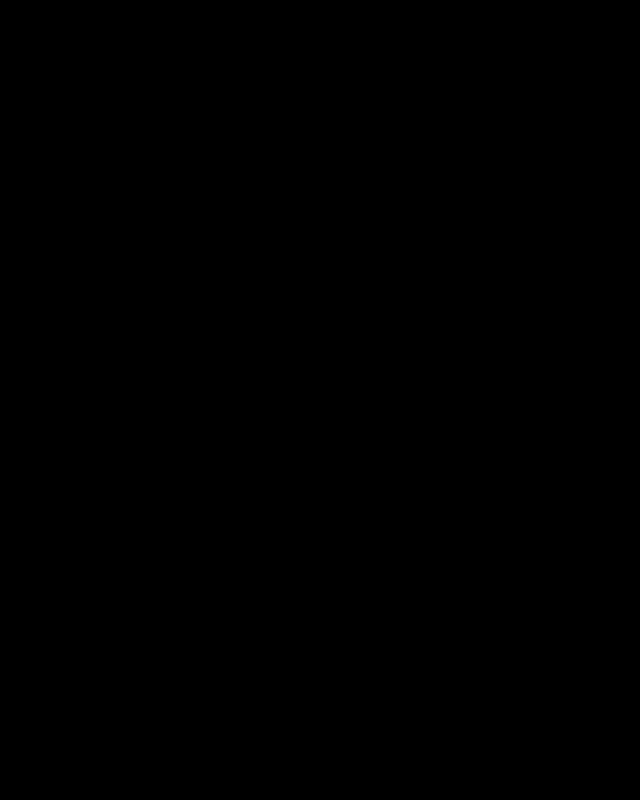
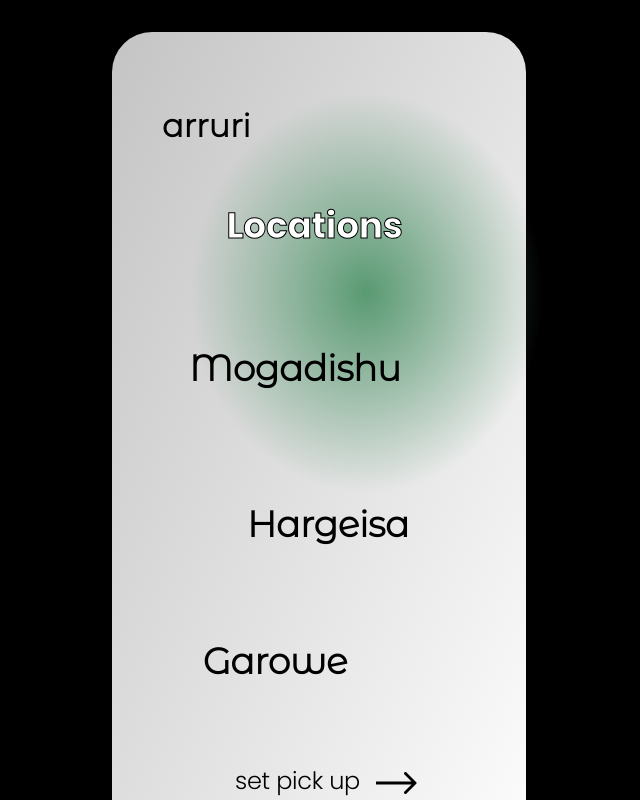
Before and after one commit to somalisintech/2021-hackathon-team-5, a React (Create React App) app in the folder client/: page /locations in a window 1280 px wide. Shown: the top 800 px of the page, without its empty margins (321-961 px from the left). Built offline with nearby package versions, Linux system fonts and the light colour scheme.

Commit message:
locations page completed

```diff
--- a/client/src/App.js
+++ b/client/src/App.js
@@ -3,6 +3,7 @@
 import Home from "./pages/Home";
 import About from "./pages/About";
 import AboutServices from "./pages/AboutServices";
+import Locations from "./pages/Locations";
 // import English from "./pages/English";
 // import Somali from "./pages/Somali";
 function App() {
@@ -12,6 +13,8 @@
         <Route path="/" exact component={Home} />
         <Route path="/about" component={About} />
         <Route path="/about-services" component={AboutServices} />
+        <Route path="/locations" component={Locations} />
+
         {/* <Route path="/english" component={English} />
         <Route path="/somali" exact component={Somali} /> */}
       </Switch>
--- a/client/src/pages/Locations.js
+++ b/client/src/pages/Locations.js
@@ -0,0 +1,26 @@
+import React from "react";
+import "../styles/Locations.css";
+const Locations = () => {
+  return (
+    <div className="body">
+      <div className="about-container">
+        <div className="services-logo">arruri</div>
+        <div className="locations-container"></div>
+        <div className="locations-header">Locations</div>
+
+        <div className="location1">Mogadishu</div>
+        <div className="location2">Hargeisa</div>
+        <div className="location3">Garowe</div>
+        <div className="locations-set">set pick up</div>
+        <div
+          className="locations-arrow"
+          onClick={() => {
+            window.location.href = "http://localhost:3001/sign-in";
+          }}
+        ></div>
+      </div>
+    </div>
+  );
+};
+
+export default Locations;
--- /dev/null
+++ b/client/src/styles/Locations.css
@@ -0,0 +1,124 @@
+@font-face {
+  font-family: poppins-bold;
+  src: url("../assets/fonts/Poppins/Poppins-Bold.ttf");
+}
+@font-face {
+  font-family: poppins;
+  src: url("../assets/fonts/Poppins/Poppins-Light.ttf");
+}
+@font-face {
+  font-family: chonburi;
+  src: url("../assets/fonts/Chonburi/Chonburi-Regular.ttf");
+}
+@font-face {
+  font-family: Montserrat;
+  src: url("../assets/fonts/Montserrat_Alternates/MontserratAlternates-Light.ttf");
+}
+
+.locations-header {
+  position: absolute;
+  width: 187px;
+  height: 54px;
+  left: 109px;
+  top: 167px;
+  font-family: Poppins-bold;
+  font-style: normal;
+  font-weight: bold;
+  font-size: 36px;
+  line-height: 54px;
+  -webkit-text-fill-color: white;
+  -webkit-text-stroke: 1px black;
+  text-align: center;
+  letter-spacing: -0.3px;
+}
+.locations-container {
+  position: absolute;
+  width: 589px;
+  height: 590px;
+  left: -11px;
+  top: -52px;
+
+  background: radial-gradient(
+    30% 34% at 45% 53%,
+    #599a72 0%,
+    rgba(196, 196, 196, 0) 100%
+  );
+}
+.location1 {
+  position: absolute;
+  width: 202px;
+  height: 70px;
+  left: 77px;
+  top: 312px;
+
+  font-family: Montserrat;
+  font-style: normal;
+  font-weight: bold;
+  font-size: 36px;
+  line-height: 48px;
+  text-align: center;
+  letter-spacing: -0.3px;
+
+  color: #000000;
+}
+.location2 {
+  font-family: Montserrat;
+  font-style: normal;
+  font-weight: bold;
+  font-size: 36px;
+  line-height: 48px;
+  text-align: center;
+  letter-spacing: -0.3px;
+
+  color: #000000;
+
+  position: absolute;
+  width: 308px;
+  height: 207px;
+  left: 62px;
+  top: 468px;
+}
+.location3 {
+  position: absolute;
+  width: 202px;
+  height: 48px;
+  left: 62px;
+  top: 605px;
+
+  font-family: Montserrat;
+  font-style: normal;
+  font-weight: bold;
+  font-size: 36px;
+  line-height: 48px;
+  text-align: center;
+  letter-spacing: -0.3px;
+
+  color: #000000;
+}
+.locations-set {
+  position: absolute;
+  width: 127px;
+  height: 36px;
+  left: 122px;
+  top: 731px;
+
+  font-family: Poppins;
+  font-style: normal;
+  font-weight: normal;
+  font-size: 24px;
+  line-height: 36px;
+
+  text-align: center;
+  letter-spacing: -0.3px;
+
+  color: #000000;
+}
+.locations-arrow {
+  position: absolute;
+  width: 239px;
+  height: 100px;
+  left: 264px;
+  top: 739px;
+  background-image: url("../assets/images/smallarrow.png");
+  background-repeat: no-repeat;
+}
```
Also changed, not shown: client/src/assets/images/smallarrow.png (added).
